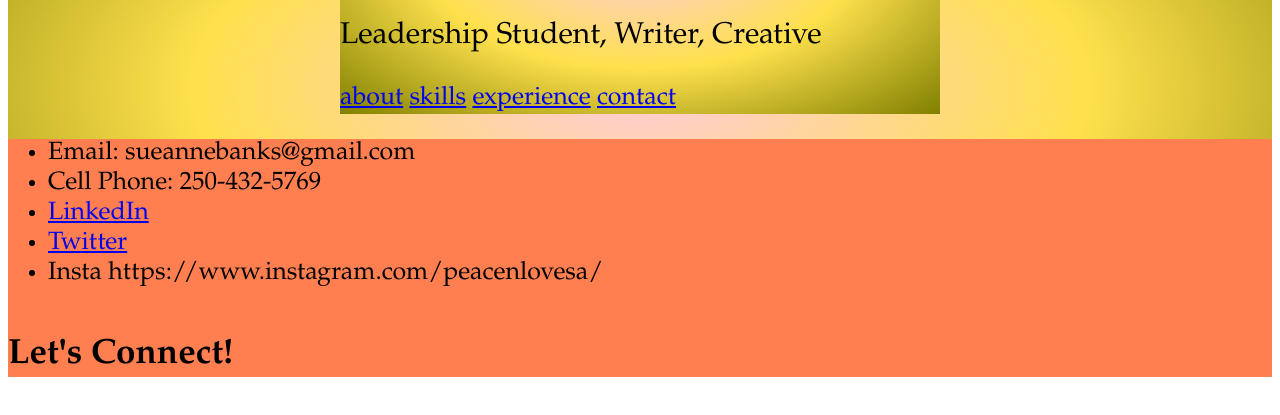
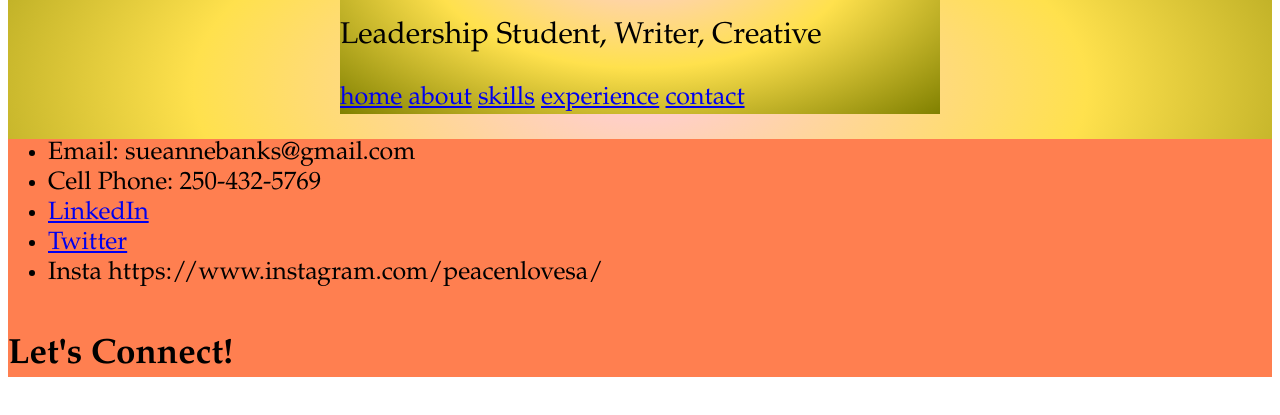
Before and after one commit to peacenlovesa/resume, a website: page index.html in a window 1280 px wide. Shown: the part 231-646 px from the top of the page. Drawn offline with Linux system fonts and the light colour scheme; a web font is replaced by a local one.

Commit message:
Update index.html

```diff
--- a/index.html
+++ b/index.html
@@ -17,6 +17,7 @@
         <img src="https://media-exp1.licdn.com/dms/image/C5603AQGnoStcO-NtQQ/profile-displayphoto-shrink_800_800/0/1654577945179?e=1670457600&v=beta&t=auGd_fX2jpGzGg-tfoTeGp10Pm5B0FEpMoRCU1d0zAk">
         <p class="header-paragraph">Leadership Student, Writer, Creative</p>
         <nav>
+          <a class="menu-link" href="./index.html">home</a>
           <a class="menu-link" href="./about.html">about</a>
           <a class="menu-link" href="./skills.html">skills</a>
           <a class="menu-link" href="#experience">experience</a>
```
